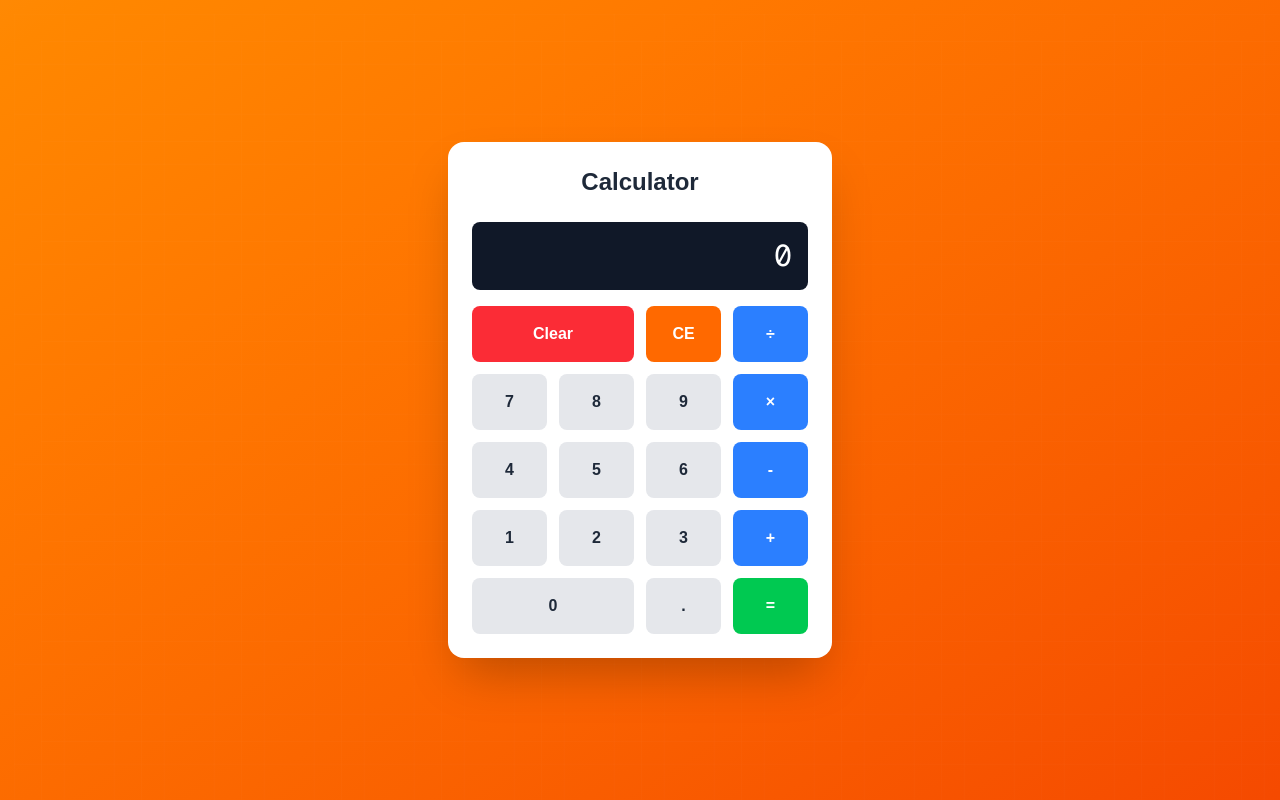
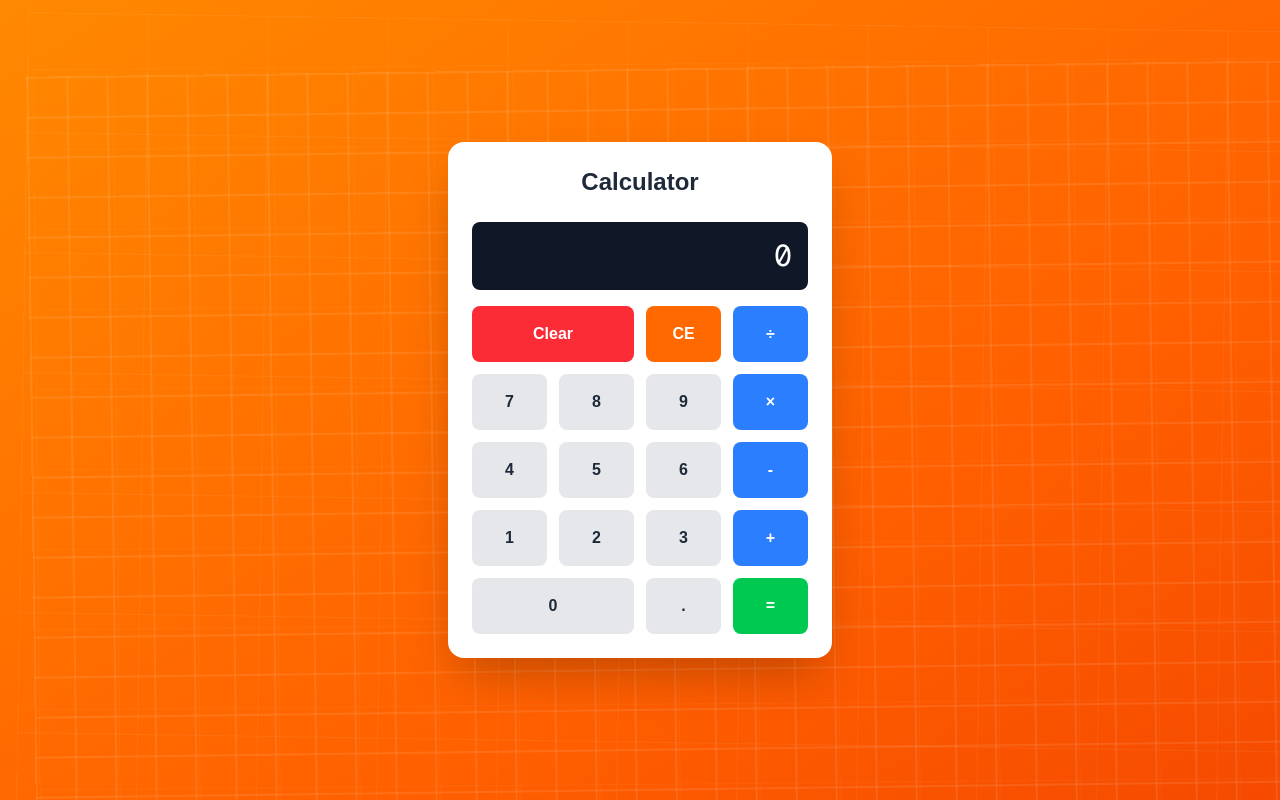
Before and after one commit to ns-test-org/testyyy, a Next.js app in the folder packages/new-web-app-room/: page / in a window 1280 px wide. Built offline with nearby package versions, Linux system fonts and the light colour scheme.

Commit message:
AI chat session: Updated code and files

```diff
--- a/packages/new-web-app-room/src/app/globals.css
+++ b/packages/new-web-app-room/src/app/globals.css
@@ -148,12 +148,34 @@ body {
   animation: bounce-horizontal 1.5s ease-in-out infinite;
 }
 
-/* Animated grid background */
+/* Enhanced animated grid background */
 @keyframes gridMove {
   0% {
-    transform: translate(0, 0);
+    transform: translate(0, 0) rotate(0deg);
+  }
+  25% {
+    transform: translate(25px, 25px) rotate(1deg);
+  }
+  50% {
+    transform: translate(50px, 50px) rotate(0deg);
+  }
+  75% {
+    transform: translate(25px, 75px) rotate(-1deg);
   }
   100% {
-    transform: translate(50px, 50px);
+    transform: translate(0, 100px) rotate(0deg);
   }
 }
+
+/* Additional diagonal grid animation */
+@keyframes gridMoveDiagonal {
+  0% {
+    transform: translate(0, 0) scale(1);
+  }
+  50% {
+    transform: translate(-30px, 30px) scale(1.05);
+  }
+  100% {
+    transform: translate(0, 60px) scale(1);
+  }
+}
--- a/packages/new-web-app-room/src/app/page.tsx
+++ b/packages/new-web-app-room/src/app/page.tsx
@@ -86,27 +86,53 @@ export default function Calculator() {
   return (
     <div className="min-h-screen relative overflow-hidden flex items-center justify-center p-4">
       {/* Animated Orange Grid Background */}
-      <div className="absolute inset-0 bg-gradient-to-br from-orange-400 to-orange-600">
+      <div className="absolute inset-0 bg-gradient-to-br from-orange-400 via-orange-500 to-orange-600">
+        {/* Fast moving small grid */}
+        <div
+          className="absolute inset-0 opacity-30"
+          style={{
+            backgroundImage: `
+              linear-gradient(rgba(255,255,255,0.3) 2px, transparent 2px),
+              linear-gradient(90deg, rgba(255,255,255,0.3) 2px, transparent 2px)
+            `,
+            backgroundSize: '40px 40px',
+            animation: 'gridMove 8s linear infinite'
+          }}
+        />
+        {/* Medium speed medium grid */}
         <div
           className="absolute inset-0 opacity-20"
-          style={{
-            backgroundImage: `
-              linear-gradient(rgba(255,255,255,0.1) 1px, transparent 1px),
-              linear-gradient(90deg, rgba(255,255,255,0.1) 1px, transparent 1px)
-            `,
-            backgroundSize: '50px 50px',
-            animation: 'gridMove 20s linear infinite'
-          }}
-        />
-        <div
-          className="absolute inset-0 opacity-10"
           style={{
             backgroundImage: `
               linear-gradient(rgba(255,255,255,0.2) 1px, transparent 1px),
               linear-gradient(90deg, rgba(255,255,255,0.2) 1px, transparent 1px)
             `,
-            backgroundSize: '100px 100px',
-            animation: 'gridMove 30s linear infinite reverse'
+            backgroundSize: '80px 80px',
+            animation: 'gridMove 15s linear infinite reverse'
+          }}
+        />
+        {/* Slow moving large grid */}
+        <div
+          className="absolute inset-0 opacity-15"
+          style={{
+            backgroundImage: `
+              linear-gradient(rgba(255,255,255,0.4) 1px, transparent 1px),
+              linear-gradient(90deg, rgba(255,255,255,0.4) 1px, transparent 1px)
+            `,
+            backgroundSize: '120px 120px',
+            animation: 'gridMove 25s linear infinite'
+          }}
+        />
+        {/* Diagonal moving grid overlay */}
+        <div
+          className="absolute inset-0 opacity-10"
+          style={{
+            backgroundImage: `
+              linear-gradient(45deg, rgba(255,255,255,0.3) 1px, transparent 1px),
+              linear-gradient(-45deg, rgba(255,255,255,0.3) 1px, transparent 1px)
+            `,
+            backgroundSize: '60px 60px',
+            animation: 'gridMoveDiagonal 12s ease-in-out infinite'
           }}
         />
       </div>
```
